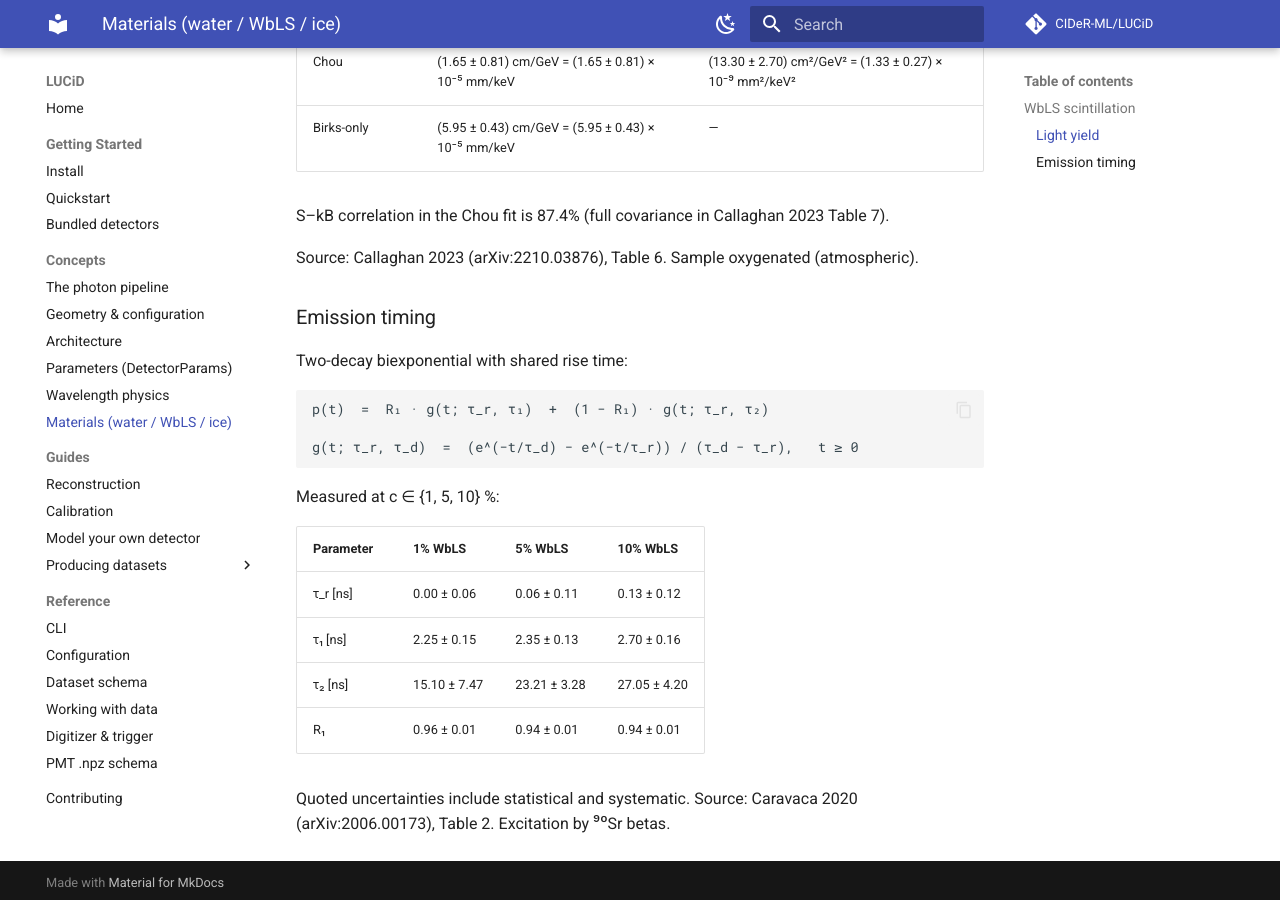
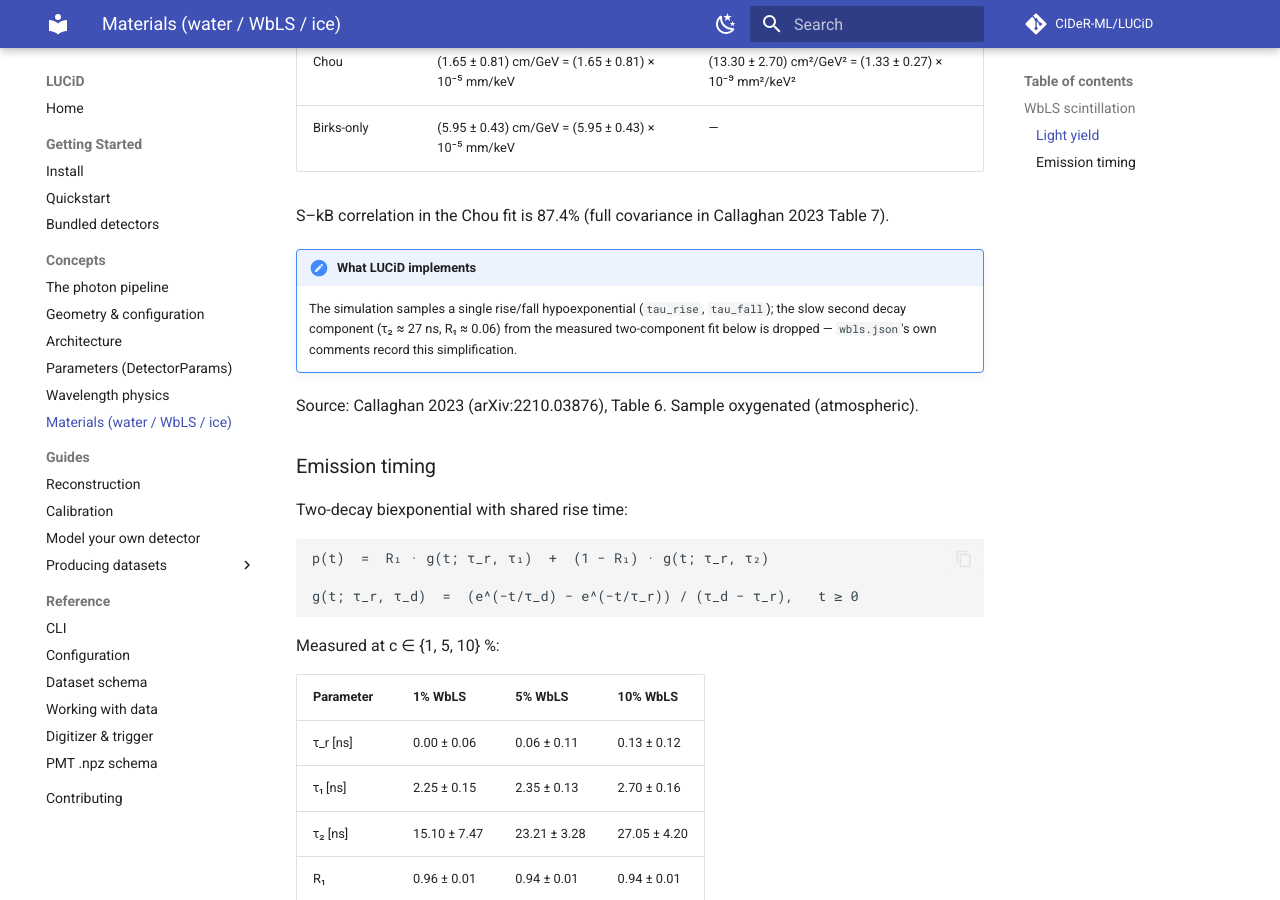
Before and after one commit to CIDeR-ML/LUCiD, an MkDocs documentation site: the page built from docs/concepts/materials.md, in a window 1280 px wide and 900 px high, scrolled down 1181 px. Built offline with MkDocs 1.6.1 and Material for MkDocs 9.7.7, drawn with Linux system fonts in a browser that asks for light colours; comment, search, counter and statistics services are not loaded.

Commit message:
docs: truth-pass fixes (no dispersion claim, timing-model disclosure, config raise rule)
- wavelength.md claimed dispersion/group-velocity physics; the medium
  uses one constant n per material and the curve field is never read —
  describe reality, note the extension point.
- materials.md: disclose that LUCiD samples the single rise/fall
  hypoexponential and drops the slow tau2/R1 component of the measured
  two-decay fit (wbls.json documents the drop; the page didn't).
- config.md: the essential scalars raise ValueError when nothing can
  supply them — only optional properties get neutral defaults.
- install.md: mention the [notebooks] extra.

Co-Authored-By: Claude Fable 5 <noreply@anthropic.com>
Claude-Session: https://claude.ai/code/session_01WuukZpak35eZnCn8yjYtBx

```diff
--- a/docs/concepts/materials.md
+++ b/docs/concepts/materials.md
@@ -43,6 +43,12 @@ Source: Caravaca 2020 (arXiv:2006.00173), linear fit through 1%, 5%, 10% datapoi
 
 S–kB correlation in the Chou fit is 87.4% (full covariance in Callaghan 2023 Table 7).
 
+!!! note "What LUCiD implements"
+    The simulation samples a single rise/fall hypoexponential (`tau_rise`, `tau_fall`);
+    the slow second decay component (τ₂ ≈ 27 ns, R₁ ≈ 0.06) from the measured
+    two-component fit below is dropped — `wbls.json`'s own comments record this
+    simplification.
+
 Source: Callaghan 2023 (arXiv:2210.03876), Table 6. Sample oxygenated (atmospheric).
 
 ### Emission timing
```
Also changed, not shown: docs/concepts/wavelength.md (+3 -1 lines), docs/getting-started/install.md (+1 -1 lines), docs/reference/config.md (+3 -1 lines).
